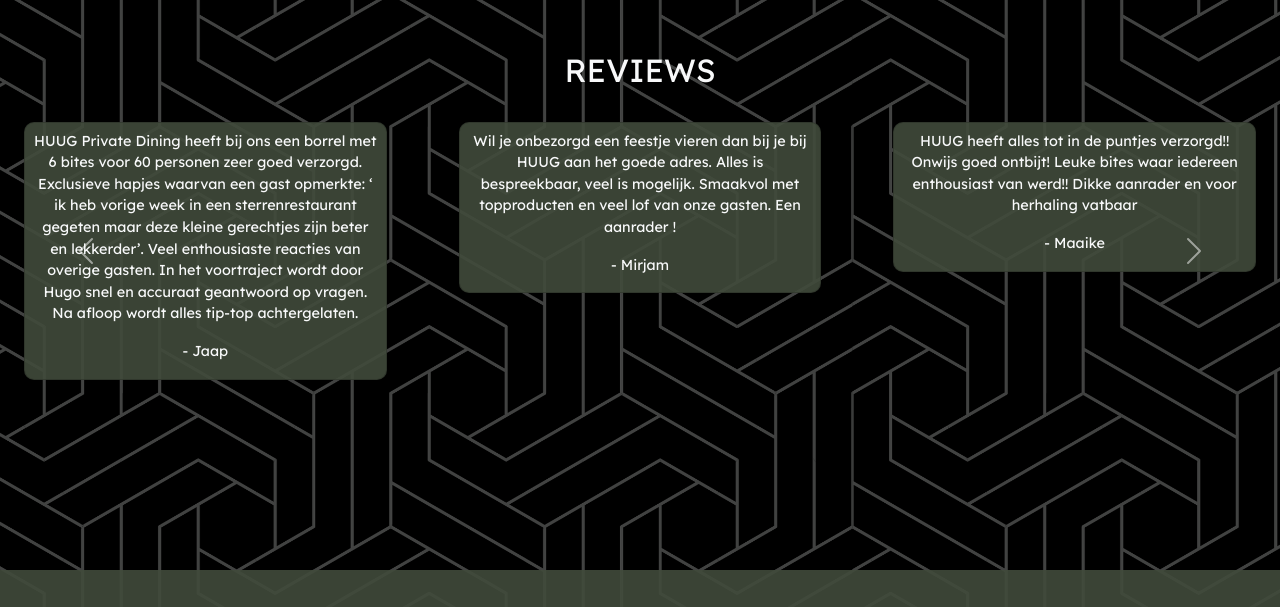
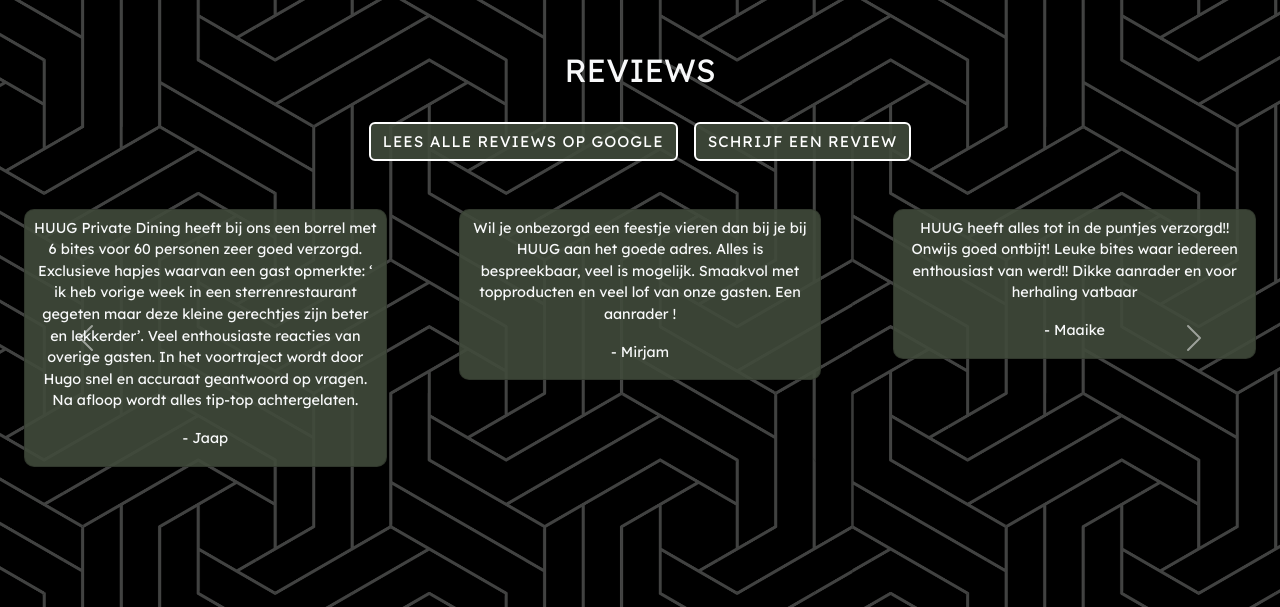
Before and after one commit to MennovdLinde/huug-preview, a plain HTML site: page index.html in a window 1280 px wide. Shown: the part 2940-3547 px from the top of the page. Drawn offline with nearby package versions, Linux system fonts and the light colour scheme; files whose address does not match are found by name.

Commit message:
Knoppen naar Google reviews onder de review-sectie

```diff
--- a/home.html
+++ b/home.html
@@ -250,6 +250,12 @@
         </div>
 
         <h2 class="text-light d-flex justify-content-center">REVIEWS</h2>
+
+        <!-- TODO: vervang beide links door de echte Google-profiel-link van HUUG (reviews-link en review-schrijven-link) -->
+        <div class="d-flex flex-wrap justify-content-center gap-3 mb-4 px-3">
+            <a href="https://www.google.com/maps/search/?api=1&amp;query=HUUG+Private+Dining+Elsloo" class="btn btn-google" target="_blank" rel="noopener noreferrer">LEES ALLE REVIEWS OP GOOGLE</a>
+            <a href="https://www.google.com/maps/search/?api=1&amp;query=HUUG+Private+Dining+Elsloo" class="btn btn-google" target="_blank" rel="noopener noreferrer">SCHRIJF EEN REVIEW</a>
+        </div>
 
         <div class="d-flex row mb-5 d-none d-md-block" id="review">
             <div id="reviewCarousel" class="carousel slide" data-bs-ride="carousel">
--- a/style.css
+++ b/style.css
@@ -484,3 +484,17 @@ footer {
 .menu-slider {
     align-self: center;
 }
+
+.btn-google {
+    border: 2px solid white;
+    background-color: rgba(65, 75, 59, 0.9);
+    color: white;
+    font-family: HUUGFont-klein;
+    font-size: clamp(0.75em, 1.2vw, 1em);
+    letter-spacing: 1px;
+}
+
+.btn-google:hover {
+    background-color: white;
+    color: #414B3B;
+}
```
